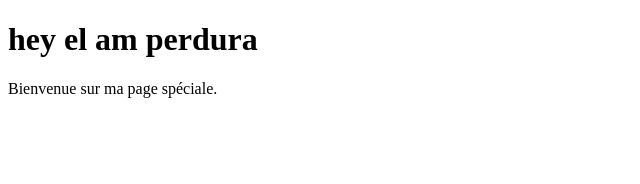
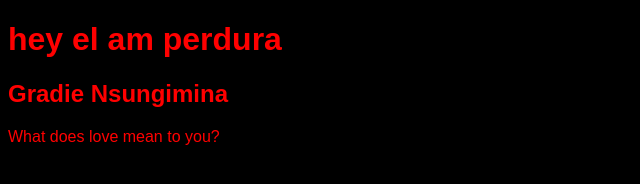
Before and after one commit to debykweka-tech/love-story, a plain HTML site: page index.html in a window 1280 px wide. Shown: the whole page, without its empty margins (0-640 px from the left). Drawn offline with Linux system fonts and the light colour scheme.

Commit message:
Update index.html with new salutation and question

```diff
--- a/index.html
+++ b/index.html
@@ -4,9 +4,17 @@
     <meta charset="UTF-8">
     <meta name="viewport" content="width=device-width, initial-scale=1.0">
     <title>Love Story</title>
+    <style>
+        body {
+            background-color: black;
+            color: red;
+            font-family: Arial, sans-serif;
+        }
+    </style>
 </head>
 <body>
     <h1>hey el am perdura</h1>
-    <p>Bienvenue sur ma page spéciale.</p>
+    <h2>Gradie Nsungimina</h2>
+    <p>What does love mean to you?</p>
 </body>
 </html>
```
